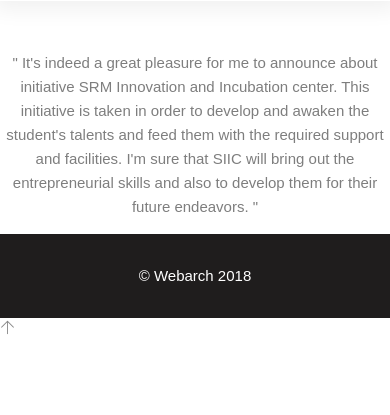
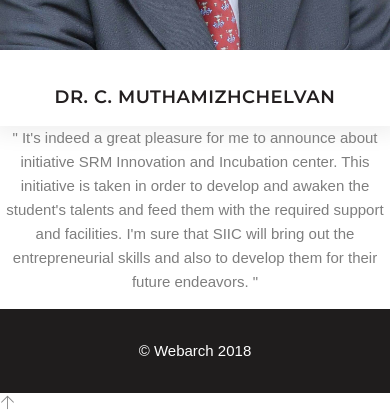
Before and after one commit to CJHackerz/siic2018, a PHP site: page /aboutPage.php in a window 390 px wide. Shown: the part 2510-2925 px from the top of the page. Before the commit the page ends 2844 px from the top, so only its background shows below. Run offline with PHP 8.4, Linux system fonts and the light colour scheme; some libraries are stand-ins or nearby versions; some web fonts are replaced.

Commit message:
about page dir msg

```diff
--- a/aboutPage.php
+++ b/aboutPage.php
@@ -123,11 +123,11 @@
                 </div>
             </div>
             <div class="row">
-                        <div class="col-md-4 col-sm-6 col-md-offset-1 " style="margin-top:-100px;">
+                        <div class="col-md-4 col-sm-5 col-md-offset-1 " style="margin-top:-100px;">
                             <article class="blog-post">
                                 <div class="post-thumbnail">
                                     <a href="#">
-                                        <img class="img-responsive" src="img/blog/1.jpg" alt="">
+                                        <img class="img-responsive" src="./img/boa/director.jpg" alt="">
                                     </a>
 
                                 </div>
@@ -139,7 +139,7 @@
                                 </div>
                             </article>
                         </div>
-                        <div class="col-md-5 col-sm-6 col-md-offset-1 ">
+                        <div class="col-md-5 col-sm-5 col-md-offset-1 ">
                         <center>    <p>
 
 " It's indeed a great pleasure for me to announce about initiative SRM Innovation and Incubation center. This initiative is taken in order to develop and awaken the student's talents and feed them with the required support and facilities. I'm sure that SIIC will bring out the entrepreneurial skills and also to develop them for their future endeavors. "</p></center>
```
